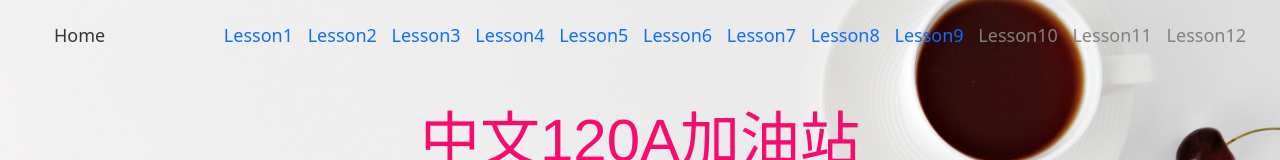
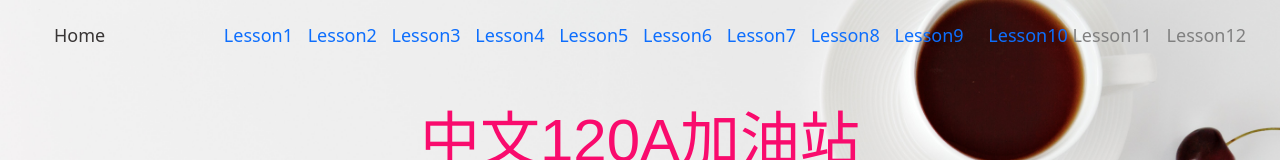
Before and after one commit to binyanglc/120a, a plain HTML site: page lesson9.html in a window 1280 px wide. Shown: the top 160 px of the page. Drawn offline with nearby package versions, Linux system fonts and the light colour scheme.

Commit message:
Update lesson9.html

```diff
--- a/lesson9.html
+++ b/lesson9.html
@@ -63,7 +63,7 @@
 	<span class="lessonmenu"><a href="lesson7.html" style="text-decoration: none; ">Lesson7</a></span>
 	<span class="lessonmenu"><a href="lesson8.html" style="text-decoration: none; ">Lesson8</a></span>
 	<span class="lessonmenu"><a href="lesson9.html" style="text-decoration: none; ">Lesson9</span>
-	<span class="lessonmenu" style="color: #808080;">Lesson10</span>
+	<span class="lessonmenu"><a href="lesson10.html" style="text-decoration: none; ">Lesson10</a></span>
 	<span class="lessonmenu" style="color: #808080;">Lesson11</span>
 	<span class="lessonmenu" style="color: #808080;">Lesson12</span>
 
```
